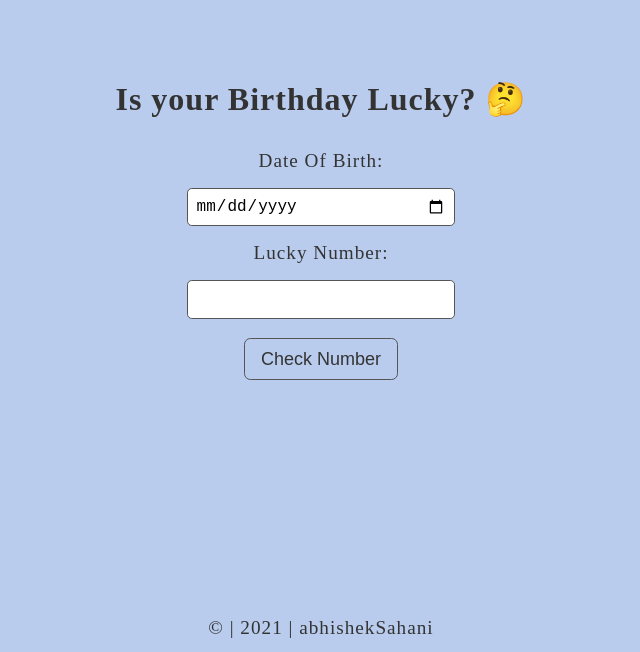
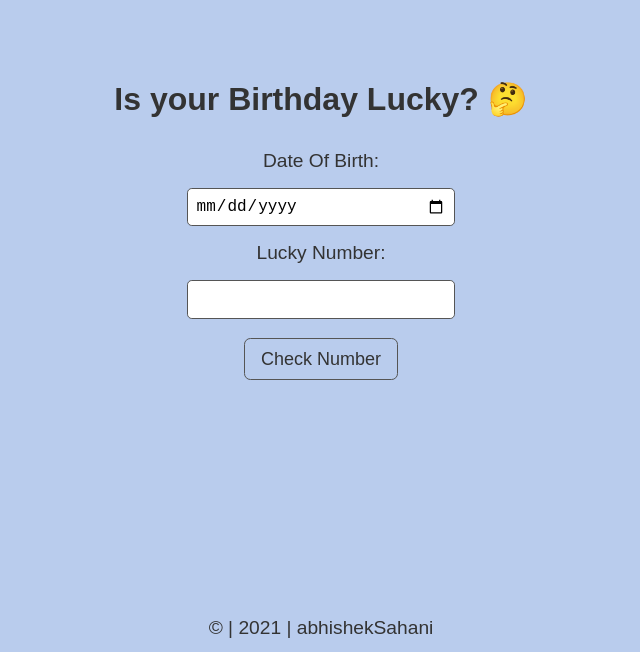
Before and after one commit to abhisheksahani-nova/build-is-your-birthday-lucky, a plain HTML site: page index.html in a window 1280 px wide. Shown: the top 652 px of the page, without its empty margins (319-959 px from the left). Drawn offline with Linux system fonts and the light colour scheme.

Commit message:
Change font

```diff
--- a/index.html
+++ b/index.html
@@ -4,8 +4,11 @@
     <meta charset="utf-8">
     <title>Lucky BirthDay</title>
 
+    <link rel="preconnect" href="https://fonts.googleapis.com">
+    <link rel="preconnect" href="https://fonts.gstatic.com" crossorigin>
+    <link href="https://fonts.googleapis.com/css2?family=Montserrat&display=swap" rel="stylesheet">
+
     <link rel="stylesheet" href="style.css">
-
 
   </head>
   <body>
--- a/style.css
+++ b/style.css
@@ -5,7 +5,7 @@
 }
 
 body{
-  letter-spacing: 1px;
+  font-family: 'Merriweather Sans', sans-serif;
   color: #333333;
   background-color: #B9CCED;
 }
```
